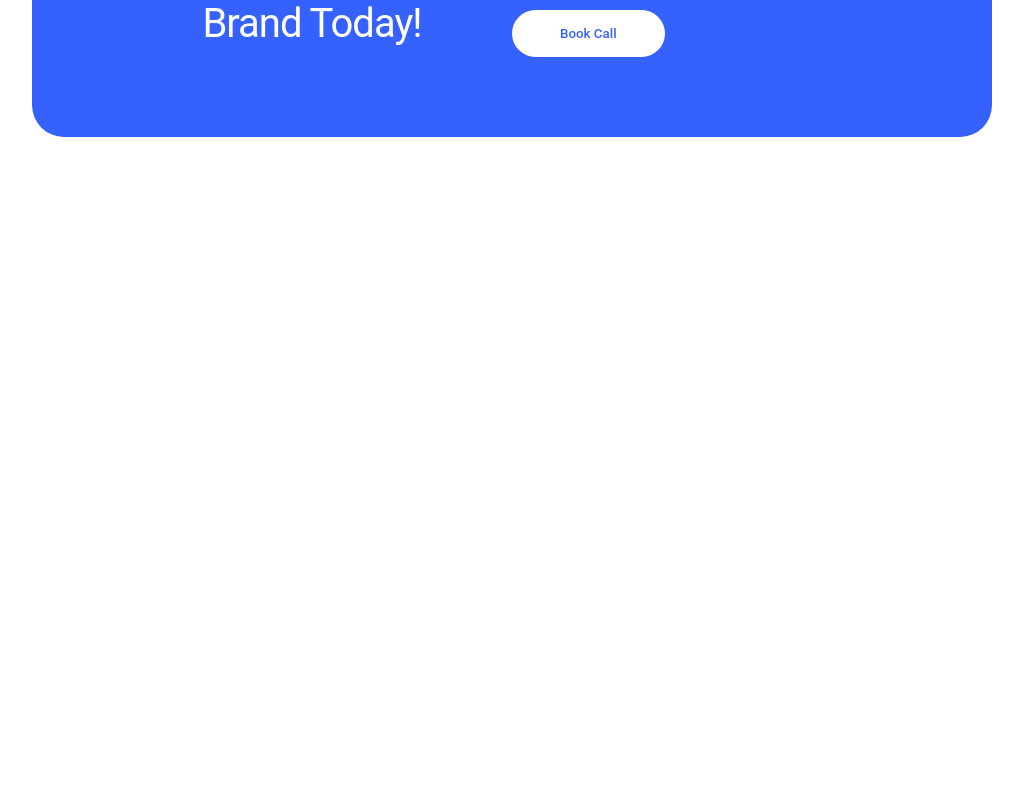
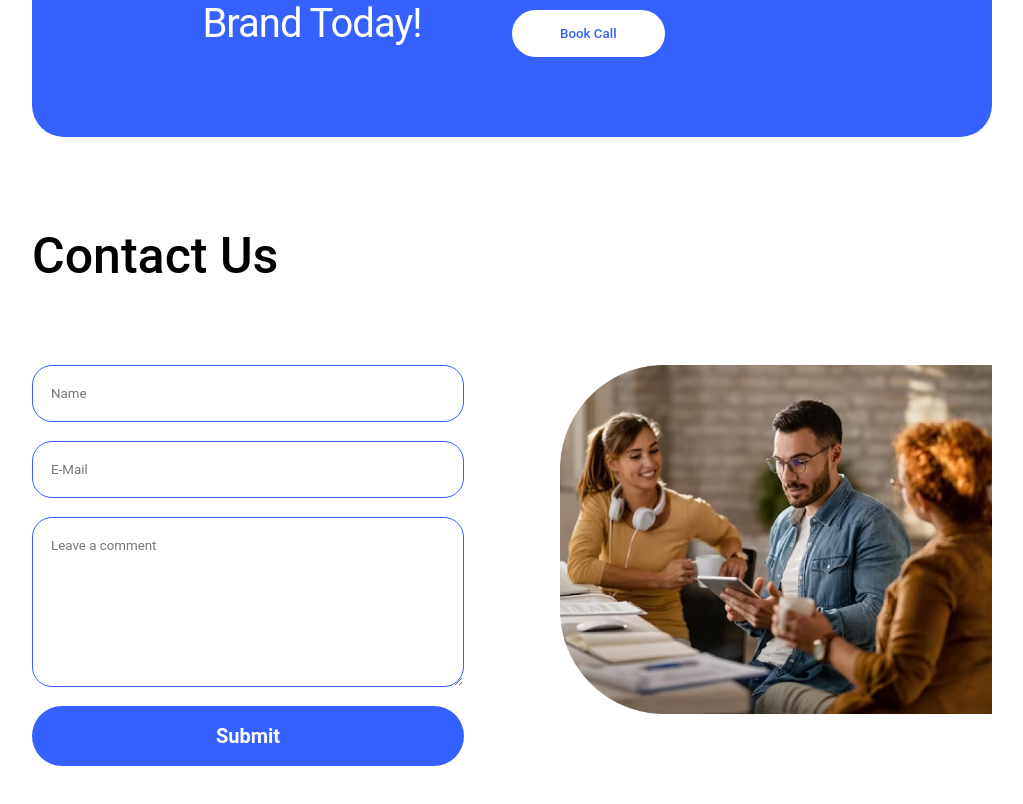
Before and after one commit to Nicok19/DigMark, a React (Create React App) app: page / in a window 1280 px wide. Shown: the part 3600-4404 px from the top of the page, without its empty margins (128-1151 px from the left). Before the commit the page ends 3737 px from the top, so only its background shows below. Built offline with nearby package versions, Linux system fonts and the light colour scheme.

Commit message:
7 - Contact Us Ready

```diff
--- a/src/App.js
+++ b/src/App.js
@@ -6,6 +6,7 @@ import AboutUs from './AboutUs';
 import Results from './Results';
 import OurProducts from './OurWork';
 import References from './References';
+import Contact from './ContactUs';
 
 
 function App() {
@@ -22,6 +23,7 @@ function App() {
       </div>
       <div id='generalOptions'>
         <References />
+        <Contact/>
       </div>
     </div>
   );
--- /dev/null
+++ b/src/ContactUs/ContactStyles.css
@@ -0,0 +1,81 @@
+
+
+.contactElements {
+    display: flex;
+    flex-direction: column;
+    width: 100%;
+    margin-bottom: 139px;
+}
+
+.contactElements h2{
+    font-size: 50px;
+    font-weight: 550;
+    margin-top: 90px;
+   margin-bottom: 80px;
+}
+
+.contactPhotoAndForm {
+    display: flex;
+    justify-content: space-between;
+    width: 100%;
+}
+
+.contactForm {
+    width: 45%;
+}
+
+.photoContact {
+    width: 45%;
+}
+
+.contactForm input{
+width: 100%;
+}
+
+.photoContact img{
+  width: 100%;
+}
+
+#inputStyle,
+.inputStyleBox {
+    width: 100%;
+    border-radius: 20px;
+    border: 1px solid #3461FF;
+    display: flex;
+    padding: 20px 18px;
+    align-items: center;
+    gap: 10px;
+}
+
+.inputStyleBox{
+    height: 170px;
+}
+
+.formInputs button{
+    display: flex;
+    width: 100%;
+    height: 40px;
+    padding: 30px 24px;
+    justify-content: center;
+    align-items: center;
+    gap: 10px;
+    flex-shrink: 0;
+    border-radius: 70px;
+    background: #3461FF;
+    color: white;
+    border: none;
+    font-weight: 700;
+    font-size: 20px;
+}
+
+.formInputs button:hover{
+    cursor: pointer;
+    background:white;
+    border: #3461FF 1px solid;
+    color: #3461FF;
+}
+
+.formInputs button:active{
+    background:black;
+    color: white;
+}
--- /dev/null
+++ b/src/ContactUs/Form.js
@@ -0,0 +1,41 @@
+
+
+import React, { useState } from 'react';
+
+function Form() {
+    const [formData, setFormData] = useState({
+        name: '',
+        email: '',
+        comments: ''
+    });
+
+    const handleChange = (e) => {
+        setFormData({ ...formData, [e.target.name]: e.target.value });
+    };
+
+    const handleSubmit = (e) => {
+        e.preventDefault();
+    };
+
+    return (
+        <div className='formInputs'>
+            <form onSubmit={handleSubmit}>
+                <label>
+                    <input type="text" name="name" value={formData.name} onChange={handleChange} placeholder='Name'  id='inputStyle'/>
+                </label>
+                <br />
+                <label>
+                    <input type="email" name="email" value={formData.email} onChange={handleChange} placeholder='E-Mail' id='inputStyle' />
+                </label>
+                <br />
+                <label>
+                    <textarea name="comments" value={formData.comments} onChange={handleChange} placeholder='Leave a comment' className='inputStyleBox' />
+                </label>
+                <br />
+                <button type="submit">Submit</button>
+            </form>
+        </div>
+    );
+}
+
+export default Form;
--- /dev/null
+++ b/src/ContactUs/index.js
@@ -0,0 +1,29 @@
+import React from "react";
+import Form from "./Form";
+import "./ContactStyles.css";
+
+const Contact = () =>{
+
+return(
+
+<div className="contactElements">
+
+<h2>Contact Us</h2>
+
+<div className="contactPhotoAndForm">
+
+<div className="contactForm">
+<Form/>
+</div>
+
+<div className="photoContact">
+<img src="/Elements/ContactPhoto.png" alt="Contact Photo" />
+</div>
+
+</div>
+
+        </div>
+    )
+}
+
+export default Contact
--- a/src/References/cardReferences.js
+++ b/src/References/cardReferences.js
@@ -53,7 +53,6 @@ const CardCarousel = () => {
         <div className="cardCarousel">
 
         <div className='buttonCarrusel'>
-        <button id="nextButton" onClick={handleNext}>&#8592;</button>
         <button  id="nextButton" onClick={handlePrevious}>&#8594;</button>
         </div>
             <div className="card-container">
```
Also changed, not shown: src/ContactUs/submitForm.js (added, +44 -0 lines), public/Elements/ContactPhoto.png (renamed from public/Elements/foto contacto.png).
